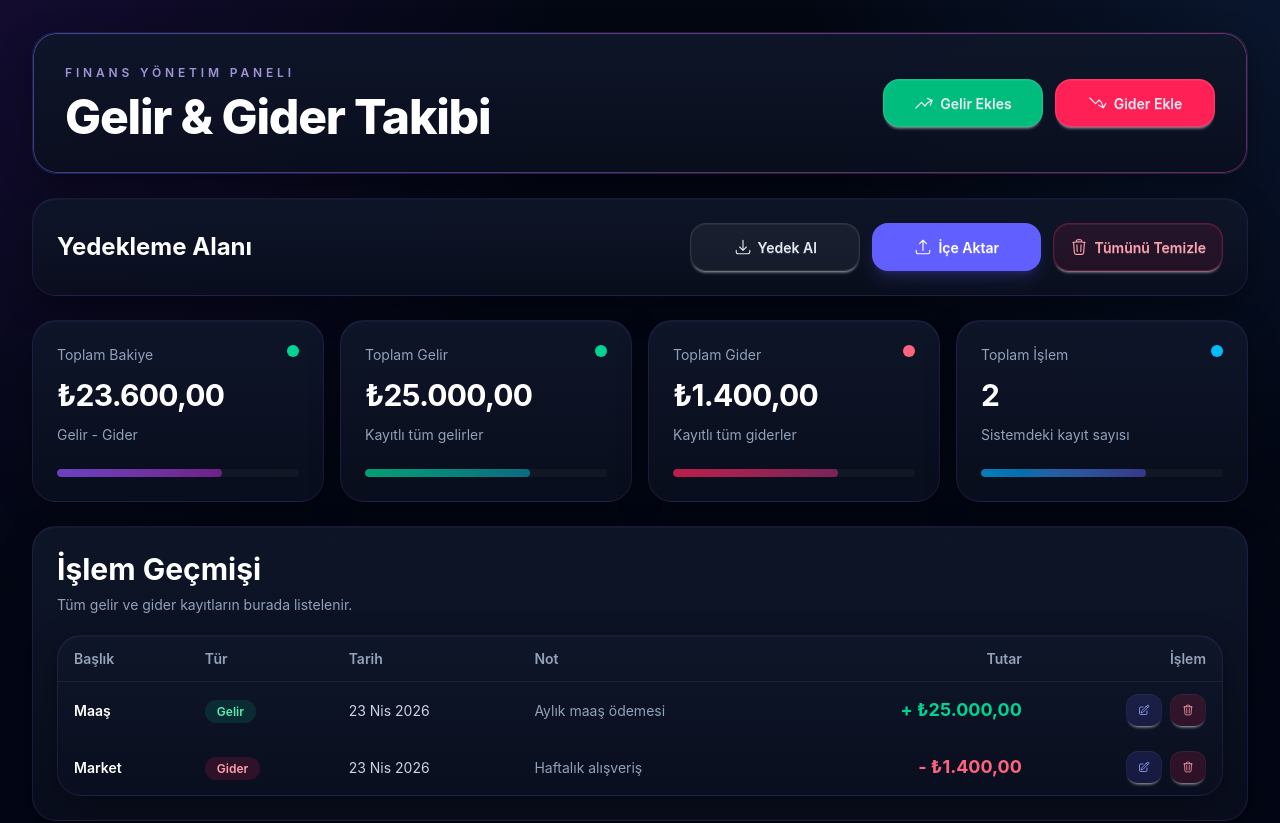
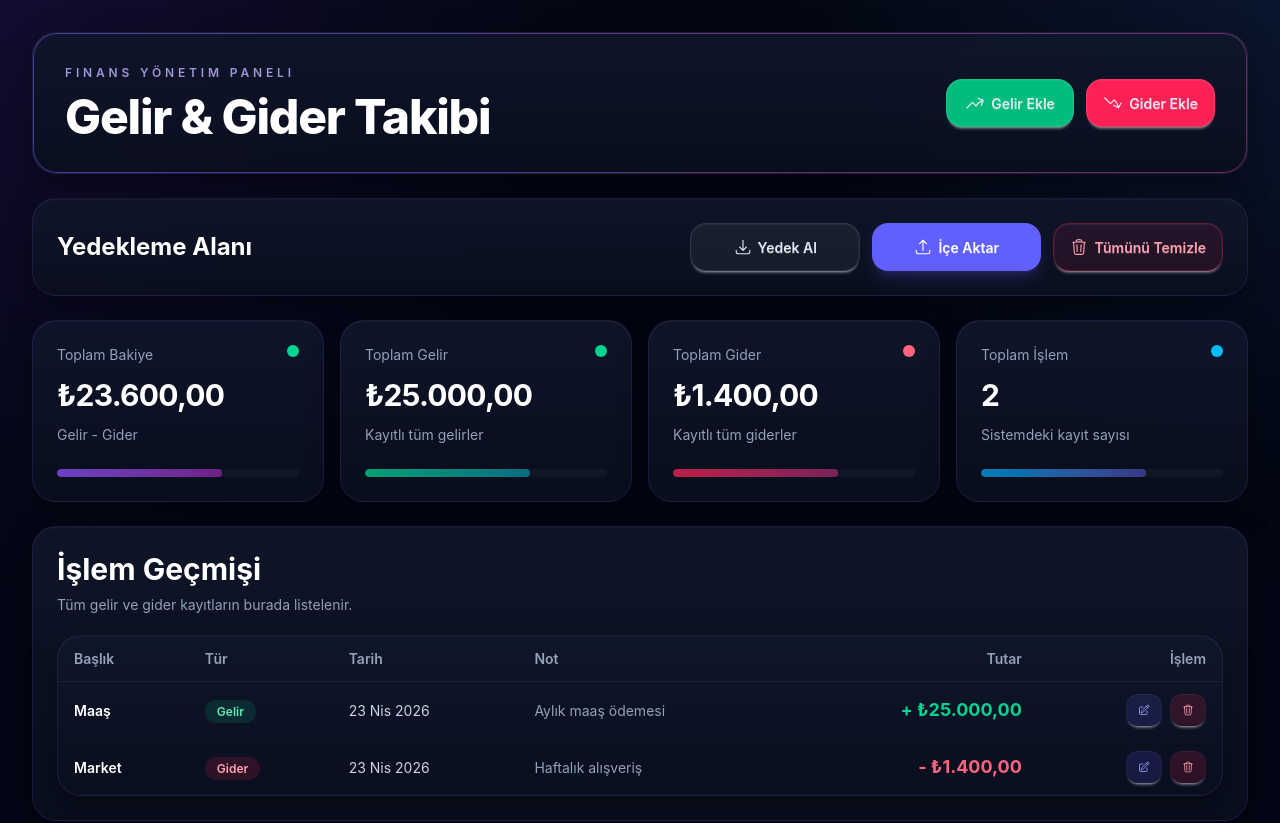
Before and after one commit to onuraydinoglu/GelirGider, a React (Vite) app: page / in a window 1280 px wide. Shown: the top 823 px of the page. Built offline with nearby package versions, Linux system fonts and the light colour scheme.

Commit message:
yazım hataları düzenlendi.

```diff
--- a/src/components/header/Topbar.jsx
+++ b/src/components/header/Topbar.jsx
@@ -20,10 +20,10 @@ const Topbar = ({ onOpenIncomeModal, onOpenExpenseModal }) => {
         <div className="grid grid-cols-1 gap-3 sm:grid-cols-2">
           <button
             onClick={onOpenIncomeModal}
-            className="btn w-40 h-12 rounded-2xl border border-white/10 bg-emerald-500 text-slate-200 hover:border-violet-400/30 hover:bg-emerald-600/70"
+            className="btn h-12 rounded-2xl border border-white/10 bg-emerald-500 text-slate-200 hover:border-violet-400/30 hover:bg-emerald-600/70"
           >
             <HiOutlineArrowTrendingUp className="text-xl" />
-            Gelir Ekles
+            Gelir Ekle
           </button>
 
           <button
```
